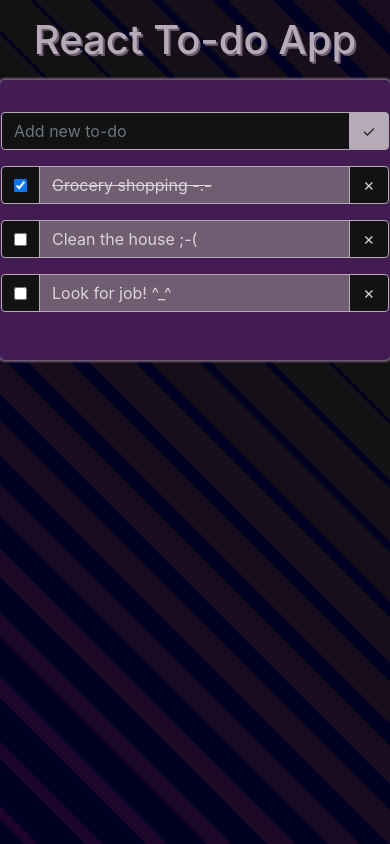
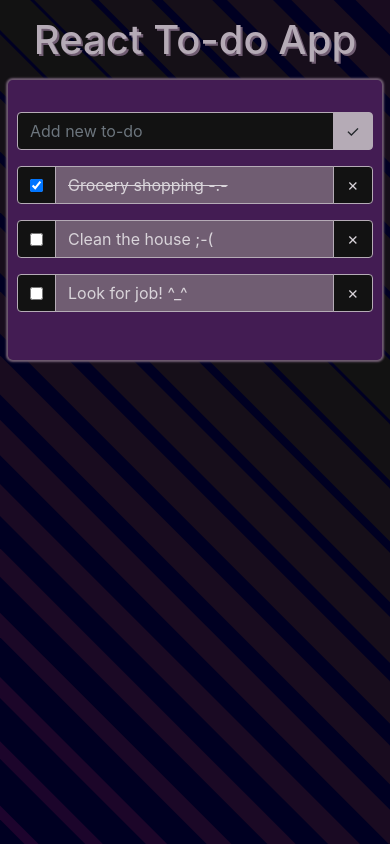
Before and after one commit to MalinkaMell/to-do-react-app, a React (Create React App) app: page / in a window 390 px wide. Built offline with nearby package versions, Linux system fonts and the light colour scheme.

Commit message:
added margins on mobile

```diff
--- a/src/App.js
+++ b/src/App.js
@@ -56,7 +56,7 @@
         <Title />
       </Row>
       <Row className="justify-content-center">
-        <Col md={6} className="jumbotron">
+        <Col md={6} className="jumbotron mx-2">
           <Row>
             <TodoAdd
               newtodo={todo}
--- a/src/components/TodoAdd.js
+++ b/src/components/TodoAdd.js
@@ -4,7 +4,7 @@
 const TodoAdd = props => {
   return (
     <React.Fragment>
-      <form className="w-100">
+      <form className="w-100 mx-2">
         <div className="input-group mb-3">
           <input className="form-control"
             type="text"
--- a/src/components/TodoItem.js
+++ b/src/components/TodoItem.js
@@ -4,7 +4,7 @@
 const TodoItem = props => {
   return (
     <React.Fragment>
-      <div className="input-group mb-3" key={props.todo.id}>
+      <div className="input-group mb-3 mx-2" key={props.todo.id}>
         <div className="input-group-prepend">
           <div className="input-group-text">
             <input
```
